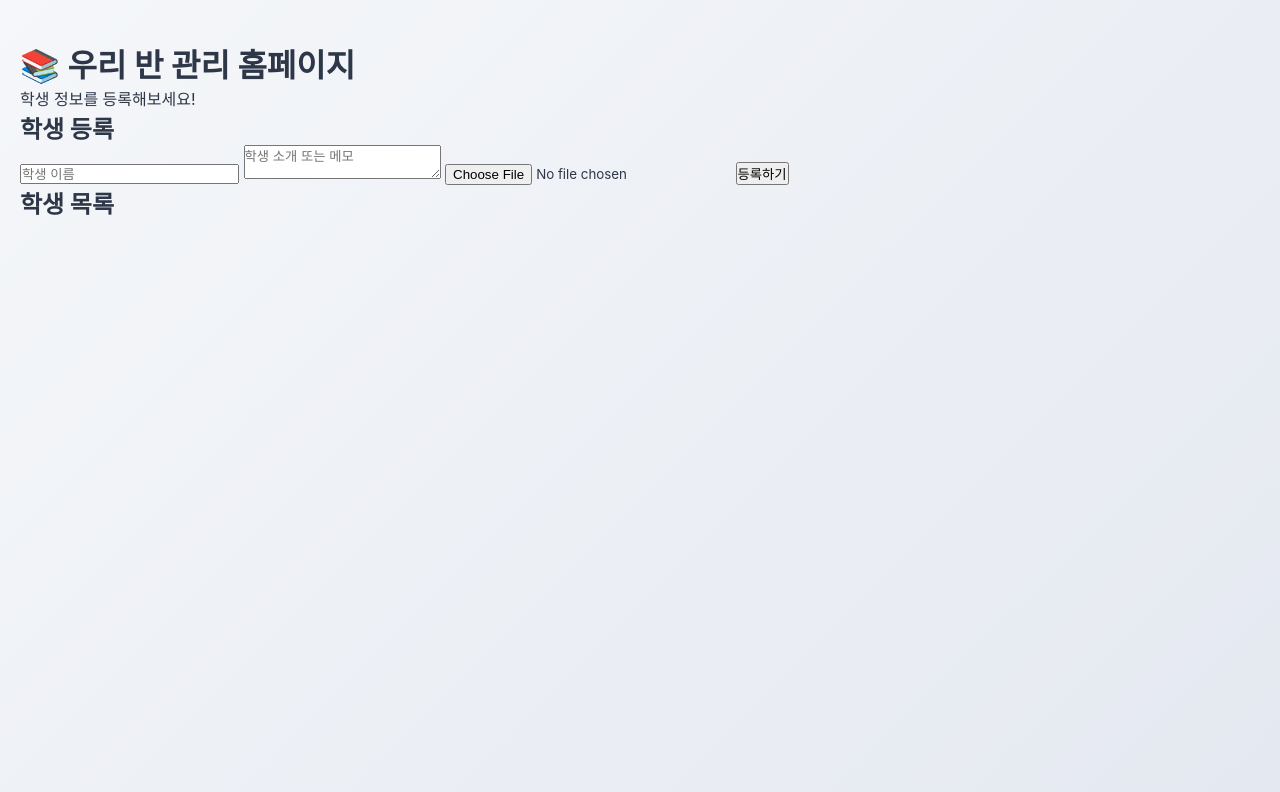
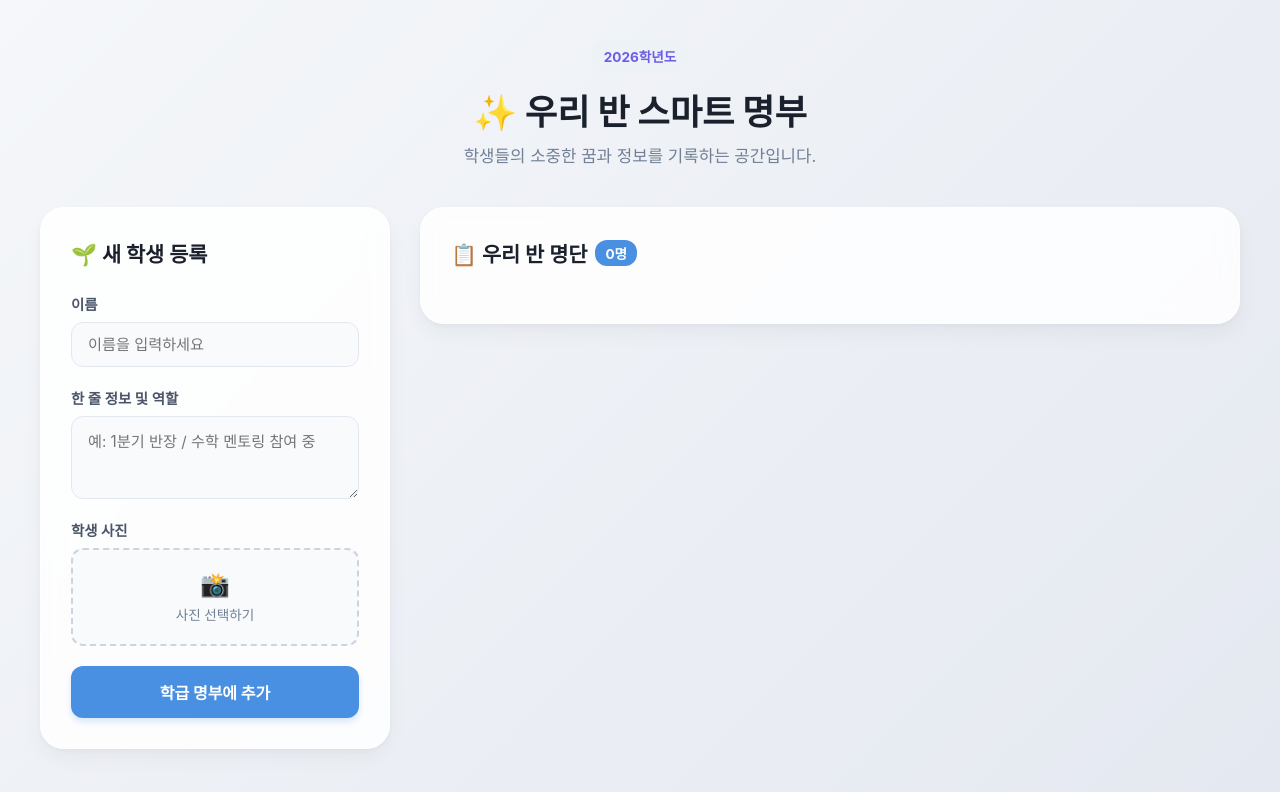
Before and after one commit to h-chaeyeong/project1, a plain HTML site: page index.html in a window 1280 px wide. Drawn offline with Linux system fonts and the light colour scheme; a web font is replaced by a local one.

Commit message:
Update index.html

```diff
--- a/index.html
+++ b/index.html
@@ -1,38 +1,67 @@
 <!DOCTYPE html>
 <html lang="ko">
 <head>
-  <meta charset="UTF-8" />
-  <meta name="viewport" content="width=device-width, initial-scale=1.0"/>
-  <title>우리 반 관리 홈페이지</title>
+    <meta charset="UTF-8">
+    <meta name="viewport" content="width=device-width, initial-scale=1.0">
+    <title>우리 반 스마트 학급 명부</title>
     <link rel="stylesheet" href="style.css">
+    <!-- 세련된 글꼴(Pretendard) 적용 -->
+    <link rel="stylesheet" as="style" crossorigin href="https://cdn.jsdelivr.net/gh/orioncactus/pretendard@v1.3.9/dist/web/static/pretendard.css" />
 </head>
 <body>
-
-  <header>
-    <h1>📚 우리 반 관리 홈페이지</h1>
-    <p>학생 정보를 등록해보세요!</p>
+    <div class="app-container">
+        <!-- 상단 헤더 -->
+        <header class="app-header">
+            <div class="header-content">
+                <span class="badge">2026학년도</span>
+                <h1>✨ 우리 반 스마트 명부</h1>
+                <p>학생들의 소중한 꿈과 정보를 기록하는 공간입니다.</p>
+            </div>
         </header>
 
-  <main>
+        <main class="app-main">
+            <!-- 왼쪽: 학생 등록 카드 -->
+            <section class="form-container">
+                <div class="card-header">
+                    <h2>🌱 새 학생 등록</h2>
+                </div>
+                <form id="student-form">
+                    <div class="input-group">
+                        <label for="student-name">이름</label>
+                        <input type="text" id="student-name" placeholder="이름을 입력하세요" required>
+                    </div>
 
-    <section class="form-section">
-      <h2>학생 등록</h2>
+                    <div class="input-group">
+                        <label for="student-info">한 줄 정보 및 역할</label>
+                        <textarea id="student-info" rows="3" placeholder="예: 1분기 반장 / 수학 멘토링 참여 중" required></textarea>
+                    </div>
 
-      <input type="text" id="studentName" placeholder="학생 이름">
+                    <div class="input-group">
+                        <label>학생 사진</label>
+                        <div class="file-upload-box">
+                            <input type="file" id="student-photo" accept="image/*" required>
+                            <label for="student-photo" class="file-label">
+                                <span class="upload-icon">📸</span>
+                                <span class="upload-text">사진 선택하기</span>
+                            </label>
+                        </div>
+                    </div>
 
-      <textarea id="studentText" placeholder="학생 소개 또는 메모"></textarea>
-
-      <input type="file" id="studentImage" accept="image/*">
-
-      <button onclick="addStudent()">등록하기</button>
+                    <button type="submit" class="btn-submit">학급 명부에 추가</button>
+                </form>
             </section>
 
-    <section>
-      <h2>학생 목록</h2>
-      <div id="studentList" class="student-list"></div>
+            <!-- 오른쪽: 학생 목록 보기 -->
+            <section class="list-container">
+                <div class="list-header">
+                    <h2>📋 우리 반 명단 <span class="count-badge"><span id="student-count">0</span>명</span></h2>
+                </div>
+                <div id="student-grid" class="student-grid">
+                    <!-- JavaScript로 추가된 학생 카드가 여기에 들어갑니다 -->
+                </div>
             </section>
-
         </main>
+    </div>
 
     <script src="script.js"></script>
 </body>
```
Lines whose indentation alone changed are shown as unchanged.
